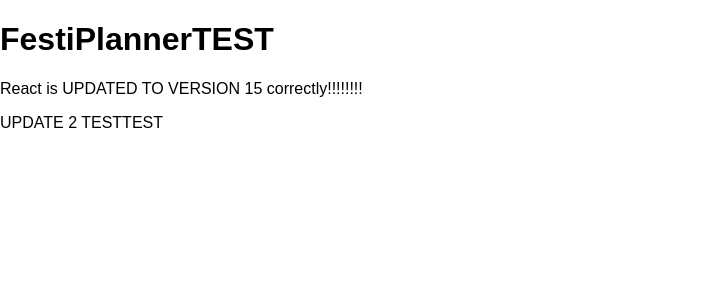
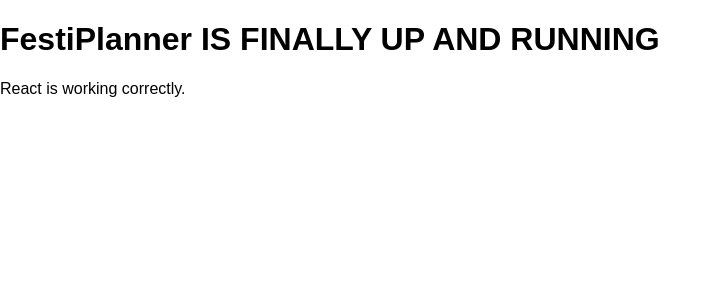
Before and after one commit to Gugor456/FestiPlanner-Frontend, a React (Vite) app: page / in a window 1280 px wide. Shown: the top 300 px of the page, without its empty margins (0-720 px from the left). Built offline with nearby package versions, Linux system fonts and the light colour scheme.

Commit message:
updated page to test dev environment

```diff
--- a/src/pages/Home.tsx
+++ b/src/pages/Home.tsx
@@ -1,9 +1,8 @@
 export default function Home() {
   return (
     <div>
-      <h1>FestiPlannerTEST</h1>
-      <p>React is UPDATED TO VERSION 15 correctly!!!!!!!!</p>
-      <p>UPDATE 2 TESTTEST</p>
+      <h1>FestiPlanner IS FINALLY UP AND RUNNING</h1>
+      <p>React is working correctly.</p>
     </div>
   )
 }
```
